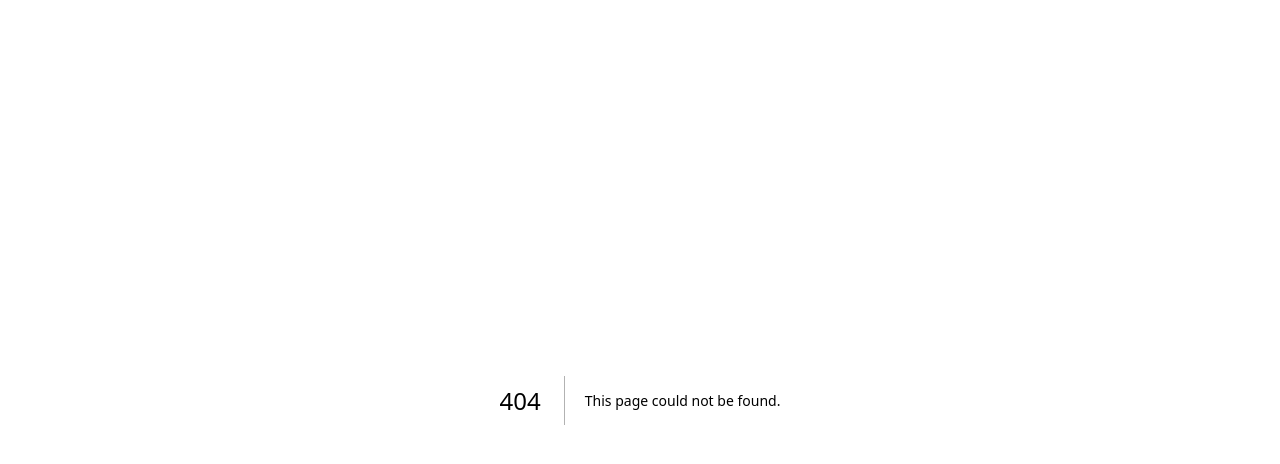
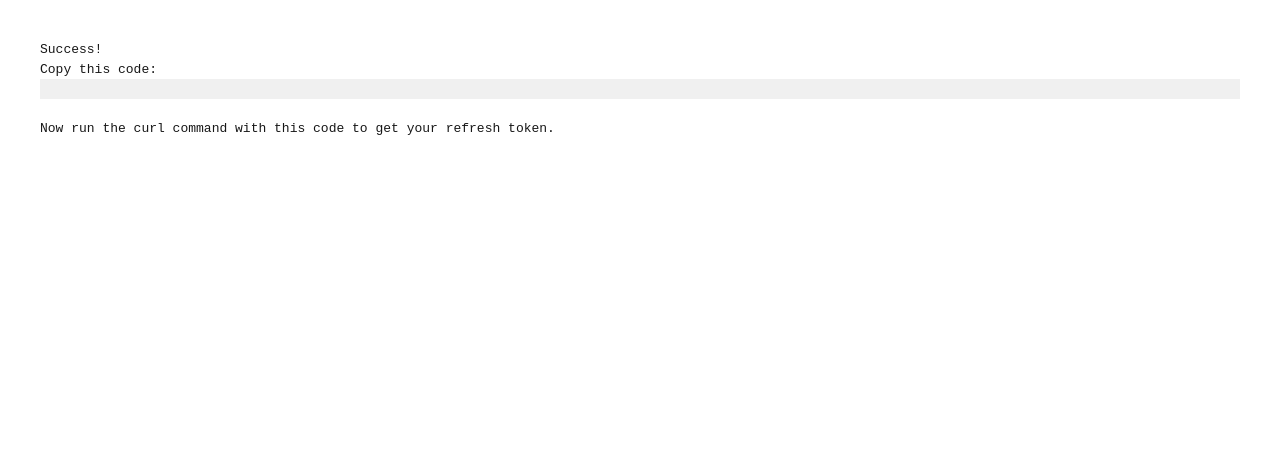
Before and after one commit to adescoteaux1/portfolio, a Next.js app: page /callback in a window 1280 px wide. Before the commit this address had no page. Shown: the top 464 px of the page. Built offline with nearby package versions, Linux system fonts and the light colour scheme.

Commit message:
callback

```diff
--- /dev/null
+++ b/app/callback/page.tsx
@@ -0,0 +1,31 @@
+'use client';
+
+import { useSearchParams } from 'next/navigation';
+
+export default function CallbackPage() {
+  const searchParams = useSearchParams();
+  const code = searchParams.get('code');
+  const error = searchParams.get('error');
+
+  if (error) {
+    return <div>Error: {error}</div>;
+  }
+
+  return (
+    <div style={{ padding: '40px', fontFamily: 'monospace' }}>
+      <h1>Success!</h1>
+      <p>Copy this code:</p>
+      <code style={{
+        background: '#f0f0f0',
+        padding: '10px',
+        display: 'block',
+        wordBreak: 'break-all'
+      }}>
+        {code}
+      </code>
+      <p style={{ marginTop: '20px' }}>
+        Now run the curl command with this code to get your refresh token.
+      </p>
+    </div>
+  );
+}
```
